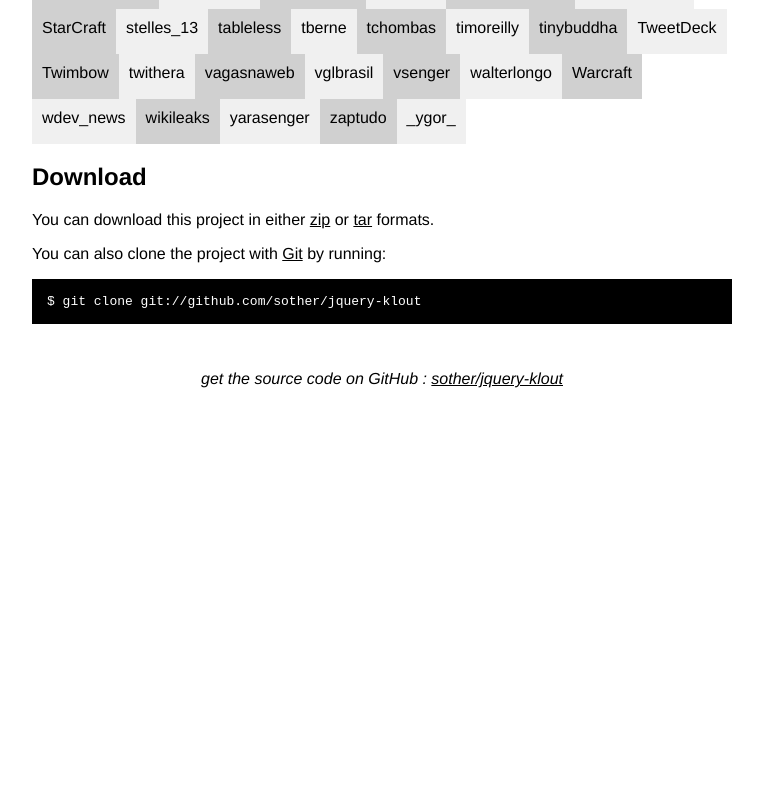
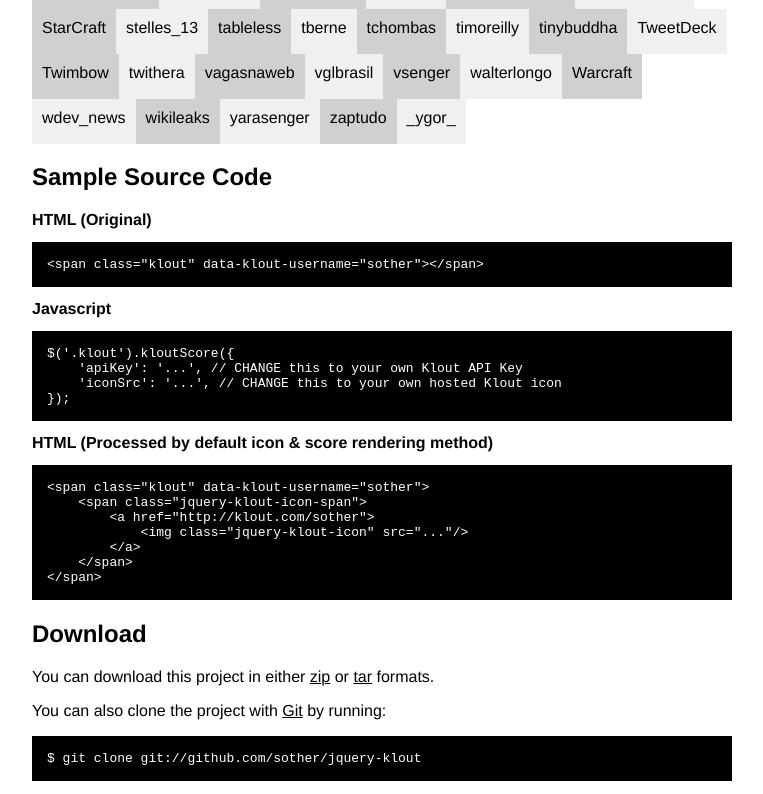
Before and after one commit to sother/jquery-klout, a plain HTML site: page index.html in a window 1280 px wide. Shown: the part 1347-2141 px from the top of the page, without its empty margins (258-1021 px from the left). Before the commit the page ends 1743 px from the top, so only its background shows below. Drawn offline with nearby package versions, Linux system fonts and the light colour scheme.

Commit message:
Updating project page with source code samples

```diff
--- a/index.html
+++ b/index.html
@@ -57,7 +57,7 @@
     <h2>Author</h2>
 	<p><a href="http://sother.info" target="_blank">Luciano Sother</a></p>
 
-    <h2>Example</h2>
+    <h2>Live Demo</h2>
     <div class="description">Here are some Twitter users I follow. <a id="showKlout" href="#"></a></div>
 
 <div class="user">2012ondazero <span class="klout" data-klout-username="2012ondazero"></span></div>
@@ -217,6 +217,22 @@
 <div class="user">_ygor_ <span class="klout" data-klout-username="_ygor_"></span></div>
 
 <br clear="both"/>
+    <h2>Sample Source Code</h2>
+    <strong>HTML (Original)</strong><br/>
+    <pre>&lt;span class="klout" data-klout-username="sother"&gt;&lt;/span&gt;</pre>
+    <strong>Javascript</strong><br/>
+    <pre>$('.klout').kloutScore({
+    'apiKey': '...', // CHANGE this to your own Klout API Key
+    'iconSrc': '...', // CHANGE this to your own hosted Klout icon
+});</pre>
+    <strong>HTML (Processed by default icon & score rendering method)</strong><br/>
+    <pre>&lt;span class="klout" data-klout-username="sother"&gt;
+    &lt;span class="jquery-klout-icon-span"&gt;
+        &lt;a href="http://klout.com/sother"&gt;
+            &lt;img class="jquery-klout-icon" src="..."/&gt;
+        &lt;/a&gt;
+    &lt;/span&gt;
+&lt;/span&gt;</pre>
     <h2>Download</h2>
     <p>
       You can download this project in either
```
